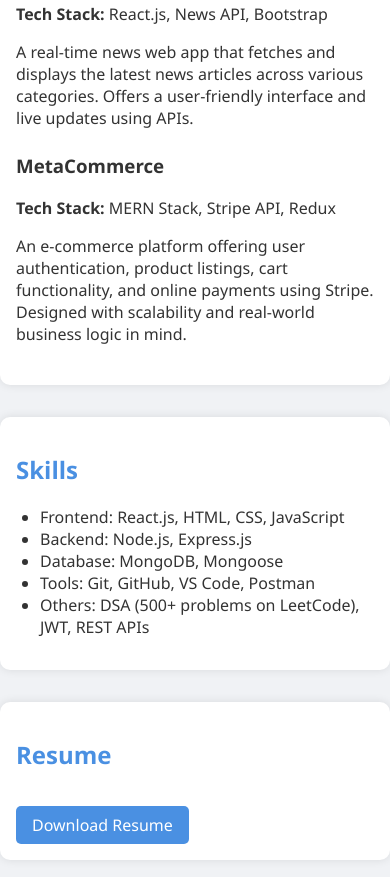
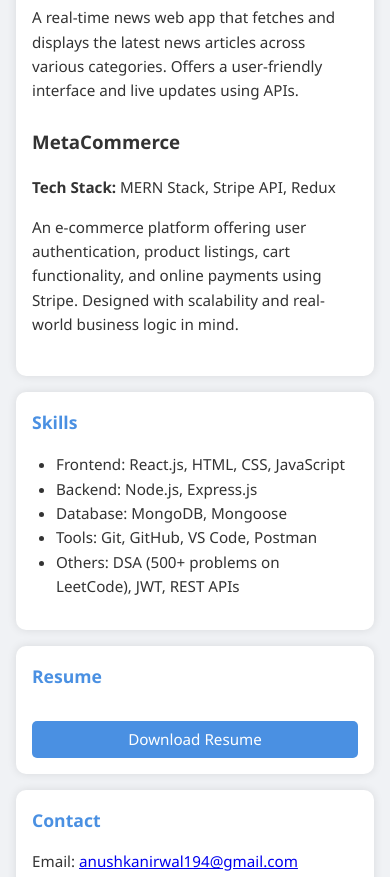
Before and after one commit to Anushka-8/anushka-portfolio, a plain HTML site: page index.html in a window 390 px wide. Shown: the part 675-1552 px from the top of the page. Drawn offline with Linux system fonts and the light colour scheme.

Commit message:
Responsive update

```diff
--- a/index.html
+++ b/index.html
@@ -5,52 +5,118 @@
   <meta name="viewport" content="width=device-width, initial-scale=1.0">
   <title>Anushka Nirwal | Portfolio</title>
   <style>
+    * {
+      box-sizing: border-box;
+    }
+
     body {
       margin: 0;
       font-family: 'Segoe UI', Tahoma, Geneva, Verdana, sans-serif;
       background-color: #f0f2f5;
       color: #333;
+      line-height: 1.6;
     }
+
     header {
       background-color: #4a90e2;
       color: white;
       padding: 2rem;
       text-align: center;
     }
+
     section {
       max-width: 900px;
       margin: 2rem auto;
-      padding: 1rem;
+      padding: 1rem 2rem;
       background: white;
       border-radius: 10px;
       box-shadow: 0 0 10px rgba(0, 0, 0, 0.1);
     }
+
     h2 {
       color: #4a90e2;
+      margin-top: 0;
     }
+
     ul {
       padding-left: 1.5rem;
     }
+
     .project {
       margin-bottom: 1.5rem;
     }
+
     footer {
       text-align: center;
       margin: 2rem 0;
       font-size: 0.9rem;
     }
+
     .btn {
       display: inline-block;
       margin-top: 1rem;
-      padding: 0.5rem 1rem;
+      padding: 0.5rem 1.2rem;
       background: #4a90e2;
       color: white;
       border: none;
       border-radius: 5px;
       text-decoration: none;
     }
+
     .btn:hover {
       background: #357abd;
+    }
+
+    a {
+      word-break: break-word;
+    }
+
+    /* Responsive Styling */
+    @media (max-width: 768px) {
+      section {
+        margin: 1rem;
+        padding: 1rem;
+      }
+
+      header {
+        padding: 1.5rem 1rem;
+      }
+
+      h1 {
+        font-size: 1.8rem;
+      }
+
+      h2 {
+        font-size: 1.3rem;
+      }
+
+      p, li {
+        font-size: 1rem;
+      }
+
+      .btn {
+        font-size: 0.95rem;
+        padding: 0.4rem 1rem;
+      }
+    }
+
+    @media (max-width: 480px) {
+      h1 {
+        font-size: 1.5rem;
+      }
+
+      h2 {
+        font-size: 1.1rem;
+      }
+
+      p, li {
+        font-size: 0.95rem;
+      }
+
+      .btn {
+        width: 100%;
+        text-align: center;
+      }
     }
   </style>
 </head>
```
